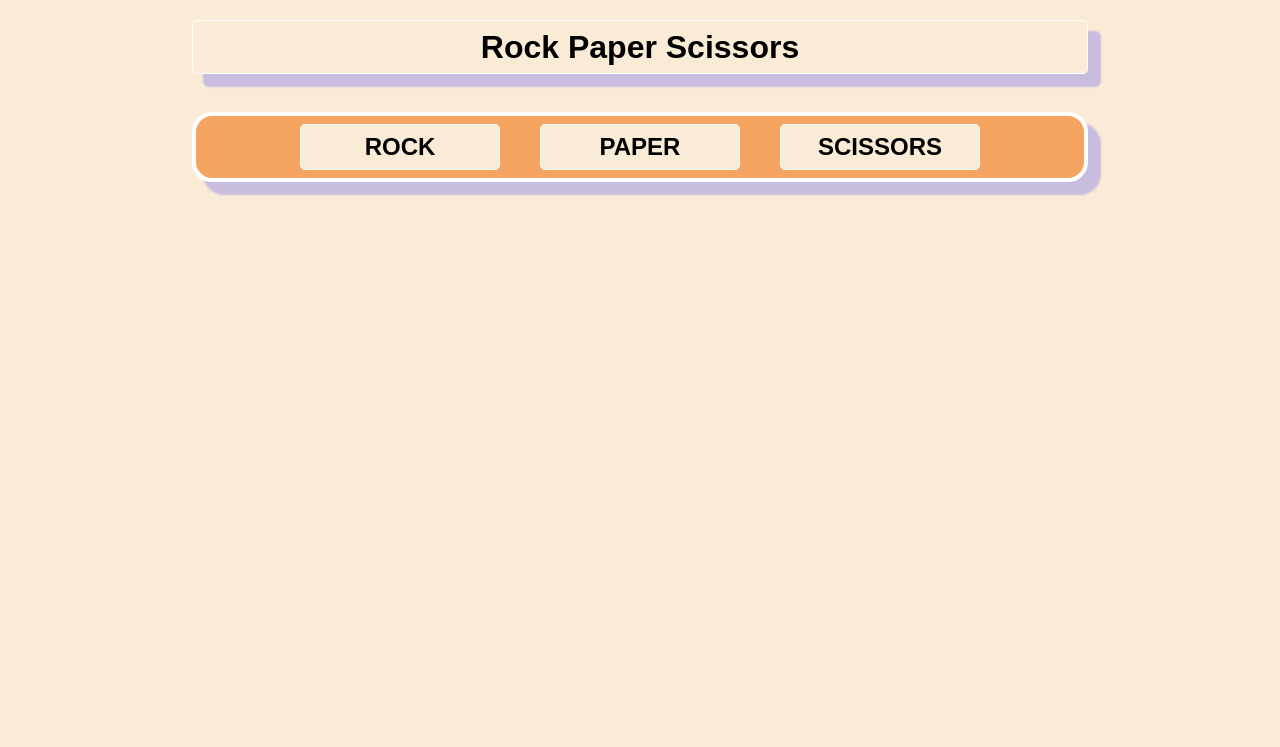
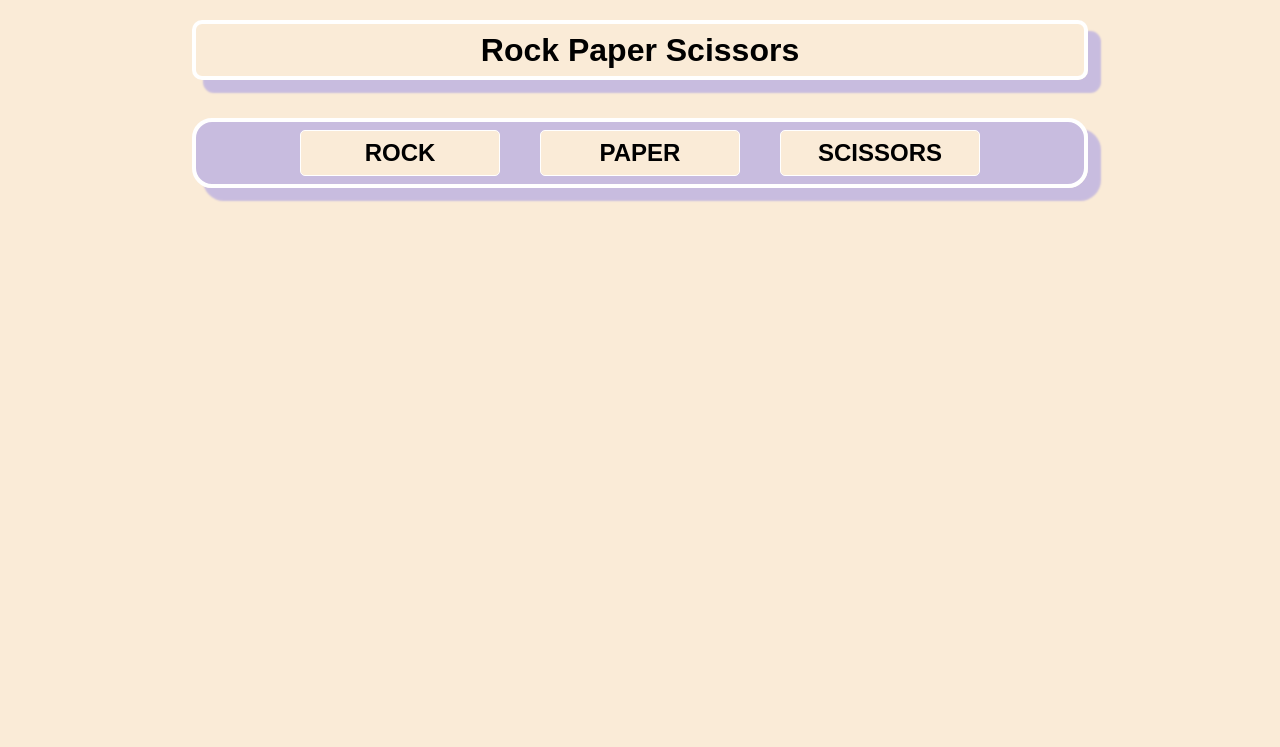
Before and after one commit to biroue10/Rock-Paper-Scissors-Project, a website: page index.html in a window 1280 px wide. Shown: the top 747 px of the page. Drawn offline with Linux system fonts and the light colour scheme.

Commit message:
refactor

```diff
--- a/style.css
+++ b/style.css
@@ -10,7 +10,7 @@
   align-items: center;
   width: 70%;
   margin: auto;
-  background-color: rgba(244, 164, 96);
+  background-color: rgba(0, 0, 255, 0.2);
   height: 70px;
   margin-top: 3%;
   border-radius: 20px;
@@ -65,10 +65,10 @@ h1 {
   margin-top: 2%;
   font-weight: 900;
   font-family: Arial, Helvetica, sans-serif;
-  border: 1px solid white;
+  border: 4px white solid;
   width: 70%;
   margin: auto;
-  border-radius: 5px;
+  border-radius: 10px;
   box-shadow: 12px 12px 2px 1px rgba(0, 0, 255, 0.2);
   padding: 10px;
 }
```
